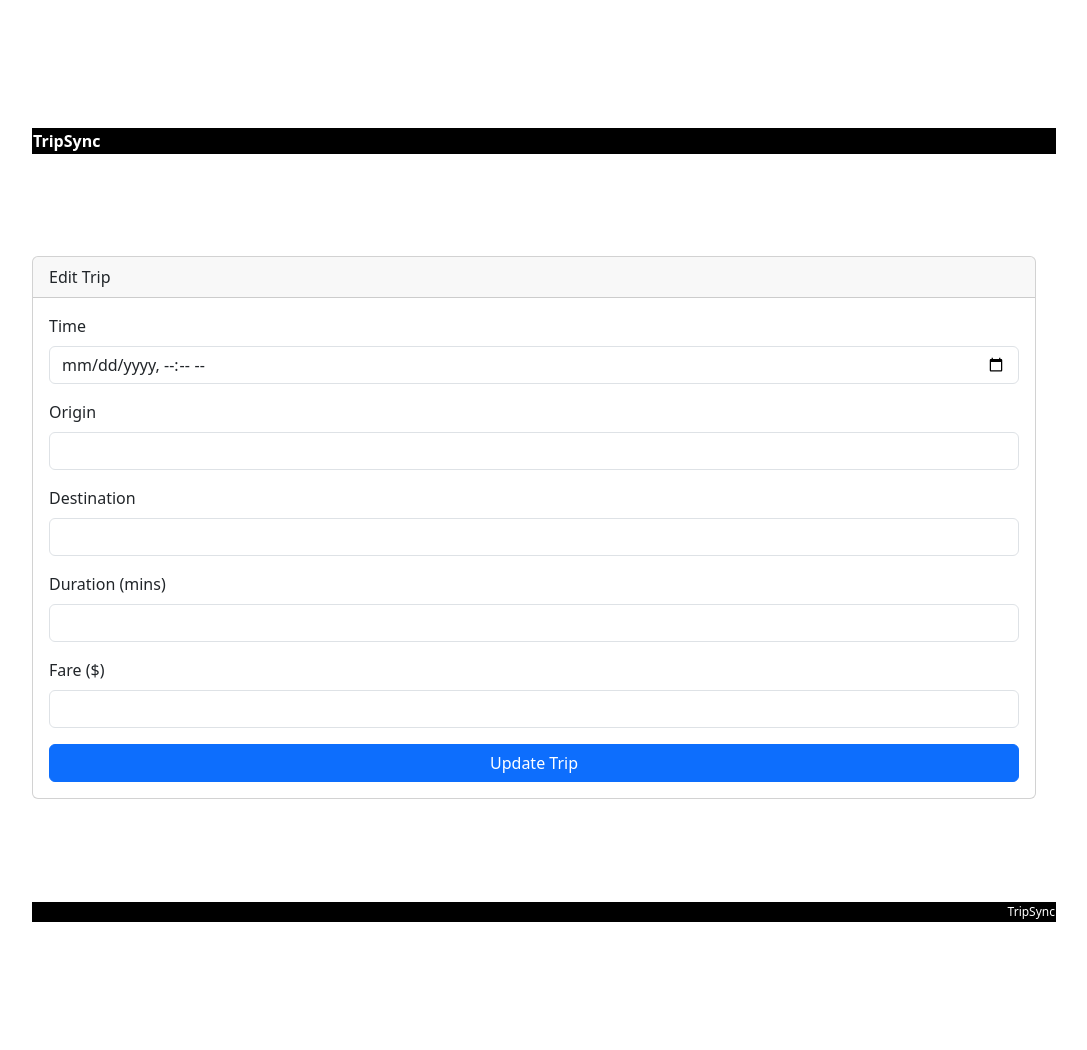
After one commit to braiss13/TripSync, a Flask app: template views/templates/trip/edit_trip.html in a window 1280 px wide. The commit adds this page. Shown: the whole page, without its empty margins (106-1193 px from the left). Run offline with Flask 3, Linux system fonts and the light colour scheme; the template is opened without the code that fills it, so the values that code supplies are empty; parts of the project's set-up code (start-up, migrations or seed data) failed here and were passed over.

Commit message:
ADD,EDIT,DELETE AND LIST SUCCESFULLY

```diff
--- a/templates/skeleton.html
+++ b/templates/skeleton.html
@@ -56,7 +56,7 @@
                 const bsAlert = new bootstrap.Alert(alert);
                 bsAlert.close();
             });
-        }, 3500);
+        }, 3000);
     </script>
 </body>
 </html>
--- a/templates/trip_entry.html
+++ b/templates/trip_entry.html
@@ -4,6 +4,10 @@
         <span>{{ trip.get_formatted_time() }} | Duration: {{ trip.duration }} mins | Fare: ${{ trip.fare }}</span><br/>
         <span>Created by: {{ trip.user_id }}</span>
     </div>
+    <div>
+        <a href="{{ url_for('trip_blpr.trip_edit', trip_id=trip.get_safe_id(srp)) }}" class="btn btn-warning btn-sm">
+            Edit
+        </a>
         <form method="get" action="{{ url_for('trip_blpr.trip_delete') }}" style="display:inline;">
             <input type="hidden" name="trip_id" value="{{ trip.get_safe_id(srp) }}">
             <button type="submit" class="btn btn-danger btn-sm">
@@ -11,3 +15,4 @@
             </button>
         </form>
     </div>
+</div>
--- /dev/null
+++ b/views/templates/trip/edit_trip.html
@@ -0,0 +1,34 @@
+{% extends "skeleton.html" %}
+
+{% block contents %}
+<div class="card" style="margin: 10px">
+    <div class="card-header">Edit Trip</div>
+    <div class="card-body">
+        <form method="POST" action="{{ url_for('trip_blpr.trip_edit', trip_id=trip.get_safe_id(srp)) }}">
+            <div class="mb-3">
+                <label for="edTime" class="form-label">Time</label>
+                <input type="datetime-local" class="form-control" id="edTime" name="edTime" value="{{ trip.time }}" min="{{ min_date_time }}">
+            </div>
+            <div class="mb-3">
+                <label for="edOrigin" class="form-label">Origin</label>
+                <input type="text" class="form-control" id="edOrigin" name="edOrigin" value="{{ trip.origin }}">
+            </div>
+            <div class="mb-3">
+                <label for="edDestination" class="form-label">Destination</label>
+                <input type="text" class="form-control" id="edDestination" name="edDestination" value="{{ trip.destination }}">
+            </div>
+            <div class="mb-3">
+                <label for="edDuration" class="form-label">Duration (mins)</label>
+                <input type="number" class="form-control" id="edDuration" name="edDuration" value="{{ trip.duration }}">
+            </div>
+            <div class="mb-3">
+                <label for="edFare" class="form-label">Fare ($)</label>
+                <input type="number" class="form-control" id="edFare" name="edFare" value="{{ trip.fare }}" step="0.01">
+            </div>
+            <div class="d-grid gap-2">
+                <button type="submit" class="btn btn-primary">Update Trip</button>
+            </div>
+        </form>
+    </div>
+</div>
+{% endblock %}
```
Also changed, not shown: model/Trip.py (+20 -0 lines), views/trip.py (+36 -0 lines). Lines whose indentation alone changed are shown as unchanged.
